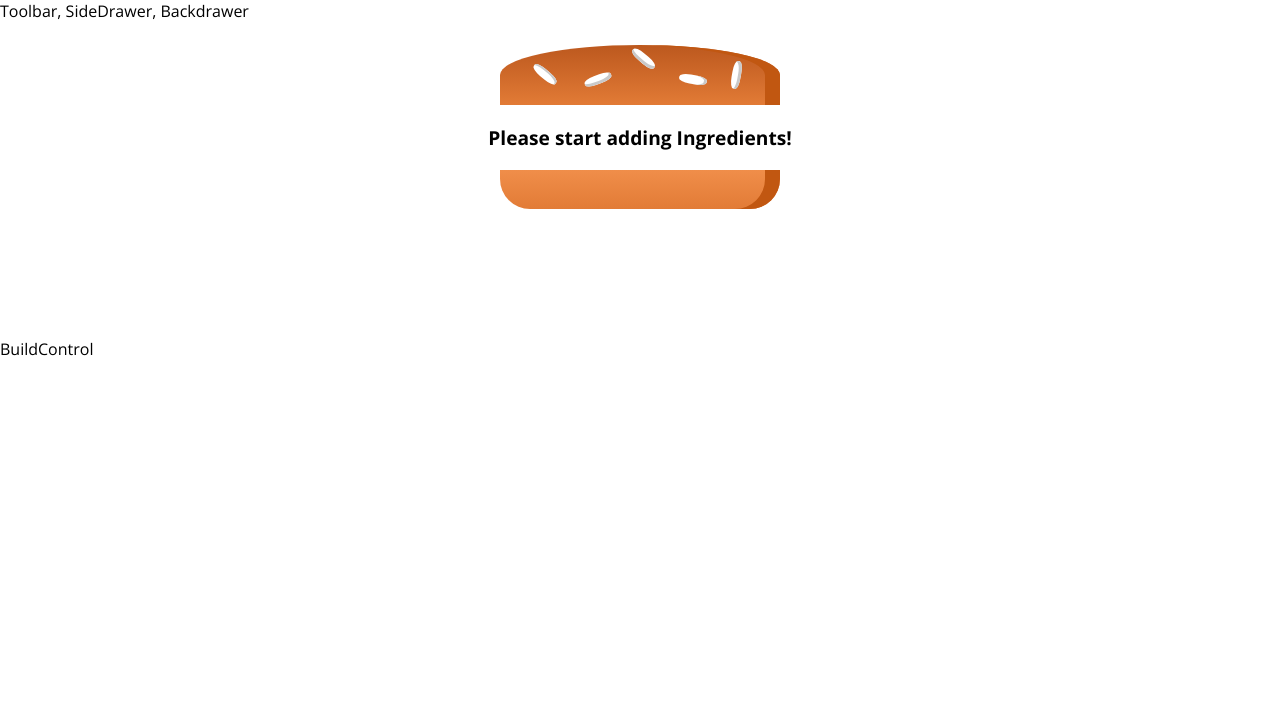
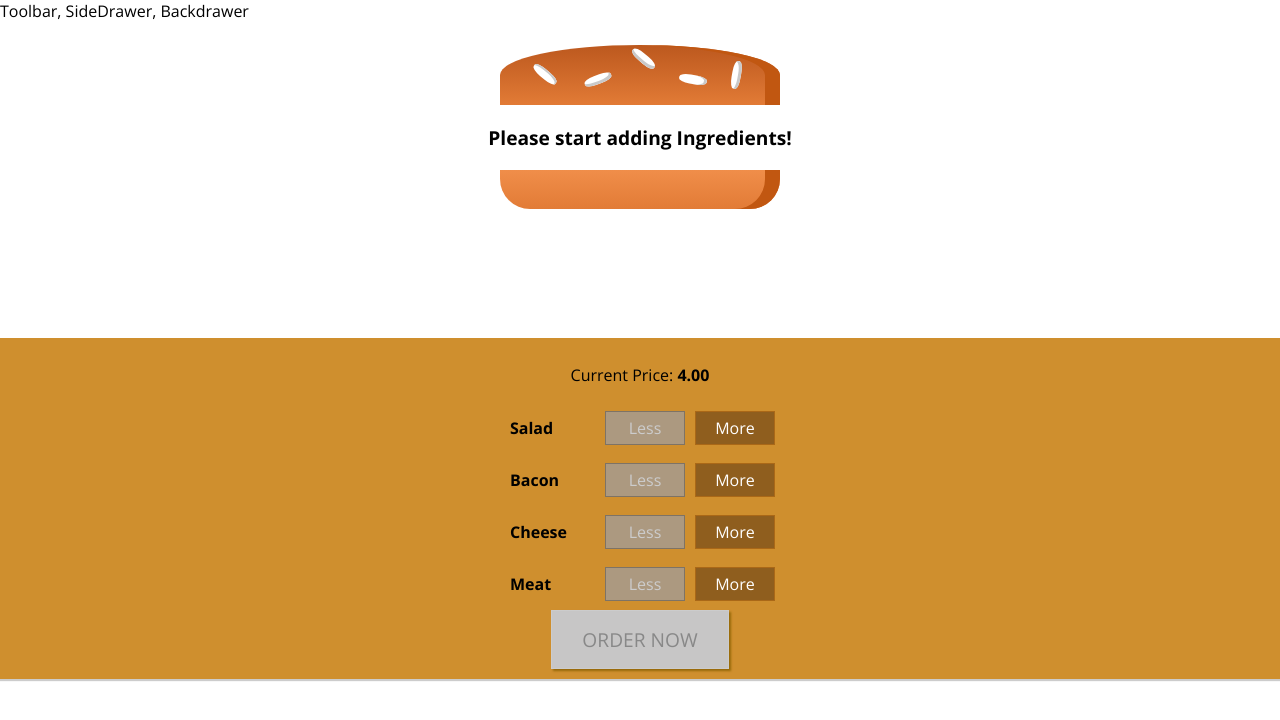
Before and after one commit to keshari-nandan/burger-app, a React app: page / in a window 1280 px wide. Shown: the top 720 px of the page. Built offline with nearby package versions, Linux system fonts and the light colour scheme.

Commit message:
Added burger builder and modal comoponent

```diff
--- a/src/components/Burger/BuildControls/BuildControl/BuildControl.js
+++ b/src/components/Burger/BuildControls/BuildControl/BuildControl.js
@@ -4,8 +4,8 @@
 const buildControl = (props) => (
     <div className={classes.BuildControl}>
         <div className={classes.Label}>{props.label}</div>
-        <button className={classes.Less}>Less</button>
-        <button className={classes.More}>More</button>
+        <button className={classes.Less} onClick={props.removed} disabled={props.disabled}>Less</button>
+        <button className={classes.More} onClick={props.added}>More</button>
     </div>
 );
 
--- a/src/components/Burger/BuildControls/BuildControls.js
+++ b/src/components/Burger/BuildControls/BuildControls.js
@@ -11,9 +11,22 @@
 
 const buildControls = (props) => (
     <div className={classes.BuildControls}>
+        <p>Current Price: <strong>{props.price.toFixed(2)}</strong></p>
         {controls.map(ctrl => (
-            <BuildControl key={ctrl.label} label={ctrl.label} />
+            <BuildControl
+                key={ctrl.label}
+                label={ctrl.label}
+                added={() => props.ingredientAdded(ctrl.type)}
+                removed={() => props.ingredientRemoved(ctrl.type)}
+                disabled={props.disabled[ctrl.type]}
+            />
         ))}
+        <button
+            className={classes.OrderButton}
+            disabled={!props.purchasable}
+            onClick={props.ordered}
+        >ORDER NOW
+        </button>
     </div>
 );
 
--- a/src/components/Burger/BuildControls/buildControls.css
+++ b/src/components/Burger/BuildControls/buildControls.css
@@ -8,3 +8,45 @@
     margin: auto;
     padding: 10px 0;
 }
+
+
+.OrderButton {
+    background-color: #DAD735;
+    outline: none;
+    cursor: pointer;
+    border: 1px solid #966909;
+    color: #966909;
+    font-family: inherit;
+    font-size: 1.2em;
+    padding: 15px 30px;
+    box-shadow: 2px 2px 2px #966909;
+}
+
+.OrderButton:hover, .OrderButton:active {
+    background-color: #A0DB41;
+    border: 1px solid #966909;
+    color: #966909;
+}
+
+.OrderButton:disabled {
+    background-color: #C7C6C6;
+    cursor: not-allowed;
+    border: 1px solid #ccc;
+    color: #888888;
+}
+
+.OrderButton:not(:disabled) {
+    animation: enable 0.3s linear;
+}
+
+@keyframes enable {
+    0% {
+        transform: scale(1);
+    }
+    60% {
+        transform: scale(1.1);
+    }
+    100% {
+        transform: scale(1);
+    }
+}
--- /dev/null
+++ b/src/components/Burger/OrderSummary/OrderSummary.js
@@ -0,0 +1,24 @@
+import React from 'react';
+import Aux from './../../../hoc/Aux';
+
+const orderSummary = (props) => {
+    const ingredientSummary = Object.keys(props.ingredients)
+        .map(igKey => {
+            return (<li key={igKey}>
+                <span style={{textTransform: 'capitalize'}}>{igKey}</span>: {props.ingredients[igKey]}
+            </li>)
+        })
+
+    return (
+        <Aux>
+            <h3>You Order</h3>
+            <p>A delicious burger with following ingredients</p>
+            <ul>
+                {ingredientSummary}
+            </ul>
+            <p>Continue to Checkout?</p>
+        </Aux>
+    );
+};
+
+export default orderSummary;
--- /dev/null
+++ b/src/components/UI/Backdrop/Backdrop.css
@@ -0,0 +1,10 @@
+
+.Backdrop {
+    width: 100%;
+    height: 100%;
+    position: fixed;
+    z-index: 100;
+    left: 0;
+    top: 0;
+    background-color: rgba(0, 0, 0, 0.5);
+}
--- /dev/null
+++ b/src/components/UI/Backdrop/Backdrop.js
@@ -0,0 +1,12 @@
+import React from 'react';
+import classes from './Backdrop.css';
+
+const backdrop = (props) => (
+  props.show ? <div
+      className={classes.Backdrop}
+      onClick={props.clicked}
+  >
+  </div> : null
+);
+
+export default backdrop;
--- /dev/null
+++ b/src/components/UI/Modal/Modal.css
@@ -0,0 +1,20 @@
+.Modal {
+    position: fixed;
+    z-index: 500;
+    background-color: white;
+    width: 70%;
+    border: 1px solid #ccc;
+    box-shadow: 1px 1px 1px black;
+    padding: 16px;
+    left: 15%;
+    top: 30%;
+    box-sizing: border-box;
+    transition: all 0.3s ease-out;
+}
+
+@media (min-width: 600px) {
+    .Modal {
+        width: 500px;
+        left: calc(50% - 250px);
+    }
+}
--- /dev/null
+++ b/src/components/UI/Modal/Modal.js
@@ -0,0 +1,21 @@
+import React from 'react';
+import classes from './Modal.css'
+import Aux from './../../../hoc/Aux';
+import Backdrop from './../Backdrop/Backdrop';
+
+const modal = (props) => (
+    <Aux>
+        <Backdrop clicked={props.modelClosed} show={props.show} />
+        <div
+            className={classes.Modal}
+            style={{
+                transform: props.show ? 'translateY(0)' : 'translateY(-100vh)',
+                opacity: props.show ? '1' : '0'
+            }}
+        >
+            {props.children}
+        </div>
+    </Aux>
+);
+
+export default modal;
--- a/src/containers/BurgerBuilder/BurgerBuilder.js
+++ b/src/containers/BurgerBuilder/BurgerBuilder.js
@@ -2,6 +2,16 @@
 
 import Aux from '../../hoc/Aux';
 import Burger from './../../components/Burger/Burger';
+import BuildControls from './../../components/Burger/BuildControls/BuildControls';
+import Modal from './../../components/UI/Modal/Modal';
+import OrderSummary from './../../components/Burger/OrderSummary/OrderSummary';
+
+const INGREDIENT_PRICES = {
+    salad: 0.5,
+    cheese: 0.4,
+    meat: 1.3,
+    bacon: 0.7
+}
 
 class BurgerBuilder extends Component {
     state = {
@@ -10,14 +20,86 @@
             bacon: 0,
             cheese: 0,
             meat: 0
+        },
+        totalPrice: 4,
+        purchasable: false,
+        purchasing: false
+    }
+
+    updatePurchaseState (updatedIngredients) {
+        const ingredients = {
+            ...updatedIngredients
         }
+
+        const sum = Object.keys(ingredients).map(igKey => {
+            return ingredients[igKey]
+        }).reduce((sum, el) => {
+            return sum + el
+        }, 0)
+        this.setState({purchasable: sum > 0})
+    }
+
+    addIngredientHandler = (type) => {
+        const oldCount = this.state.ingredients[type];
+        const updatedCount = oldCount + 1;
+        const updatedIngredients = {
+            ...this.state.ingredients
+        }
+        updatedIngredients[type] = updatedCount;
+        const priceAddition = INGREDIENT_PRICES[type];
+        const oldPrice = this.state.totalPrice;
+        const newPrice = oldPrice + priceAddition;
+        this.setState({totalPrice: newPrice, ingredients: updatedIngredients})
+        this.updatePurchaseState(updatedIngredients)
+    }
+
+
+    removeIngredientHandler = (type) => {
+        const oldCount = this.state.ingredients[type];
+        if (oldCount <= 0) {
+            return;
+        }
+        const updatedCount = oldCount - 1;
+        const updatedIngredients = {
+            ...this.state.ingredients
+        }
+        updatedIngredients[type] = updatedCount;
+        const priceDeduction = INGREDIENT_PRICES[type];
+        const oldPrice = this.state.totalPrice;
+        const newPrice = oldPrice - priceDeduction;
+        this.setState({totalPrice: newPrice, ingredients: updatedIngredients})
+        this.updatePurchaseState(updatedIngredients)
+    }
+
+    purchaseHandler = () => {
+        this.setState({purchasing:true})
+    }
+
+    purchaseCancelHandler = () => {
+        this.setState({purchasing:false})
     }
 
     render() {
+        const disabledInfo = {
+            ...this.state.ingredients
+        }
+        for (let key in disabledInfo) {
+            disabledInfo[key] = disabledInfo[key] <= 0
+        }
         return (
             <Aux>
+                <Modal show={this.state.purchasing} modelClosed={this.purchaseCancelHandler}>
+                    <OrderSummary ingredients={this.state.ingredients} />
+                </Modal>
                 <Burger ingredients={this.state.ingredients} />
-                <div>BuildControl</div>
+                <BuildControls
+                ingredientAdded={this.addIngredientHandler}
+                ingredientRemoved={this.removeIngredientHandler}
+                ordered={this.purchaseHandler}
+                disabled={disabledInfo}
+                purchasable={this.state.purchasable}
+                price={this.state.totalPrice}
+                />
             </Aux>
         );
     }
```
